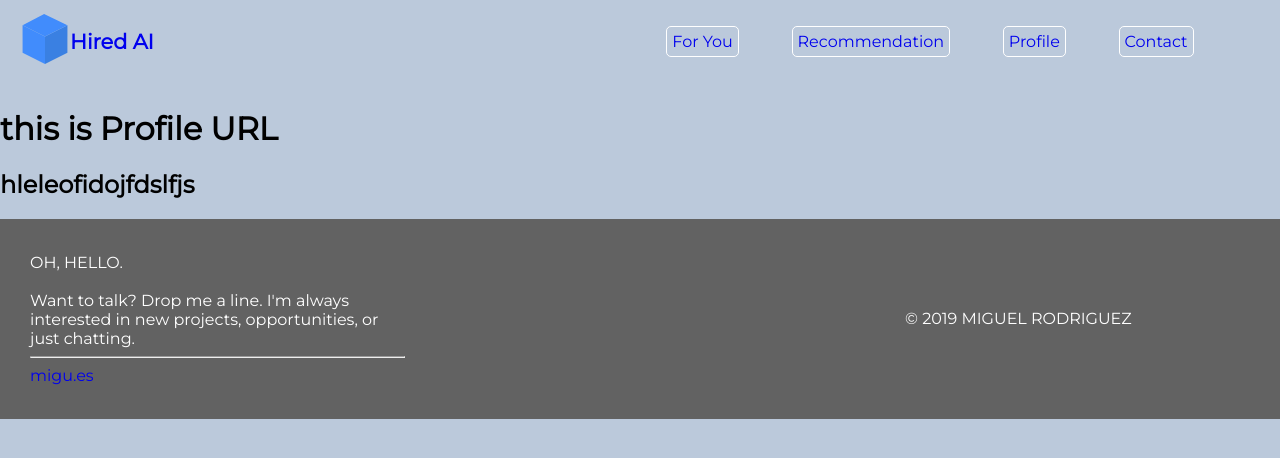
After one commit to GyanPrakashkushwaha/HiredAI, a Django app: page /profile/ in a window 1280 px wide. The commit adds this page. Shown: the top 458 px of the page. Run offline with Django 5.2, Linux system fonts and the light colour scheme.

Commit message:
all urls added; navbar working...

```diff
--- a/templates/foryou.html
+++ b/templates/foryou.html
@@ -13,6 +13,3 @@
     <h1>this is For You URL</h1>
 
     {% endblock content %}
-
-</body>
-</html>
--- a/templates/index.html
+++ b/templates/index.html
@@ -13,7 +13,7 @@
 			<div class="big-lemma">Get Hired</div>
 			<div class="big-lemma">  Navigate Your Next Opportunity with Precision </div>
 			<div class="sub-lemma"> Start your journey towards a fulfilling career today ;)</div>
-			<button class="trial"> Get Recommendation</button>
+			<a href="{% url 'recommendation' %}"><button class="trial"> Get Recommendation</button></a>
 			<small> COMPLETELY FREE</small>
 		</div>
 		<div class="description">
--- a/templates/main.html
+++ b/templates/main.html
@@ -203,11 +203,9 @@ footer{
 }
 
 a{
-	color: #f3f3f3;
+
 	text-decoration: none;
-	border:solid 1px #626262;
-	padding: 3px;
-	transition: all 0.3s;
+
 	border-radius: 5px;
 }
 
--- a/templates/nav.html
+++ b/templates/nav.html
@@ -1,6 +1,6 @@
 <div class="navbar">
     <div class="logo">
-<div class="icon">
+        <div class="icon">
             <svg id="Capa_1" x="0px" y="0px"
             viewBox="0 0 58 58" style="enable-background:new 0 0 58 58;" xml:space="preserve">
                 <g>
@@ -10,17 +10,14 @@
                 </g>
             </svg>
         </div>
-        <strong>Recommendation</strong>
-
-        <strong>System</strong>
-
+        <a href="{% url 'home' %}"><strong>Hired</strong> <strong>AI</strong></a>
     </div>
     <div class="menu">
         <ul>
-            <a><li>For You</li></a>
-            <li>Recommendation</li>
-            <li>Profile</li>
-            <li>Contact</li>
+            <li><a href="{% url 'forYou' %}">For You</a></li>
+            <li><a href="{% url 'recommendation' %}">Recommendation</a></li>
+            <li><a href="{% url 'profile' %}">Profile</a></li>
+            <li><a href="{% url 'about' %}">Contact</a></li>
         </ul>
     </div>
 </div>
--- /dev/null
+++ b/templates/profile.html
@@ -0,0 +1,15 @@
+{% extends "main.html" %}
+
+{% block content %}
+
+<style>
+    @import url('https://fonts.googleapis.com/css?family=Montserrat&display=swap');
+</style>
+<style>
+    @import url('https://fonts.googleapis.com/icon?family=Material+Icons');
+</style>
+
+
+<h1>this is Profile URL</h1>
+<div><h2>hleleofidojfdslfjs</h2></div>
+{% endblock content %}
--- /dev/null
+++ b/templates/recommendation.html
@@ -0,0 +1,6 @@
+{% extends "main.html" %}
+
+{% block content %}
+
+<h1>this is Recommendation URL</h1>
+{% endblock content %}
--- a/web/urls.py
+++ b/web/urls.py
@@ -3,7 +3,10 @@ from . import views
 
 
 urlpatterns = [
-    path(route='',view=views.home),
+    path(route='',view=views.home,name='home'),
     path(route='foryou/',view=views.forYou,name='forYou'),
-    path(route='hello/',view=views.hello,name='hello')
+    path(route='recommendation/',view=views.recommendation,name='recommendation'),
+    path(route='profile/',view=views.profile,name='profile'),
+    path(route='about/',view=views.about,name='about'),
+
 ]
--- a/web/views.py
+++ b/web/views.py
@@ -8,5 +8,11 @@ def home(request):
 def forYou(request):
     return render(request=request,template_name='foryou.html')
 
-def hello(request):
-    return render(request=request,template_name='hello.html')
+def recommendation(request):
+    return render(request=request,template_name='recommendation.html')
+
+def profile(request):
+    return render(request=request,template_name='profile.html')
+
+def about(request):
+    return render(request=request,template_name='about.html')
```
Also changed, not shown: templates/about.html (added, +15 -0 lines), templates/hello.html (deleted, +0 -18 lines).
